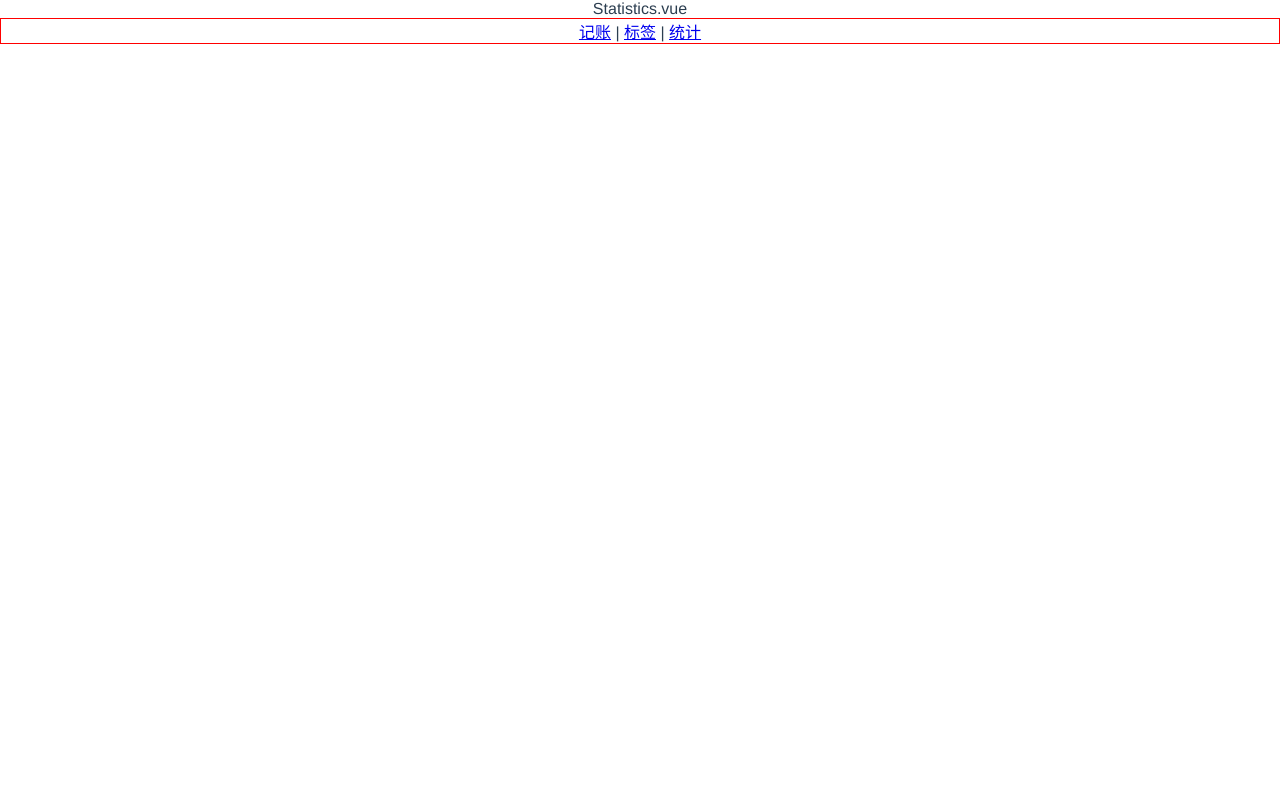
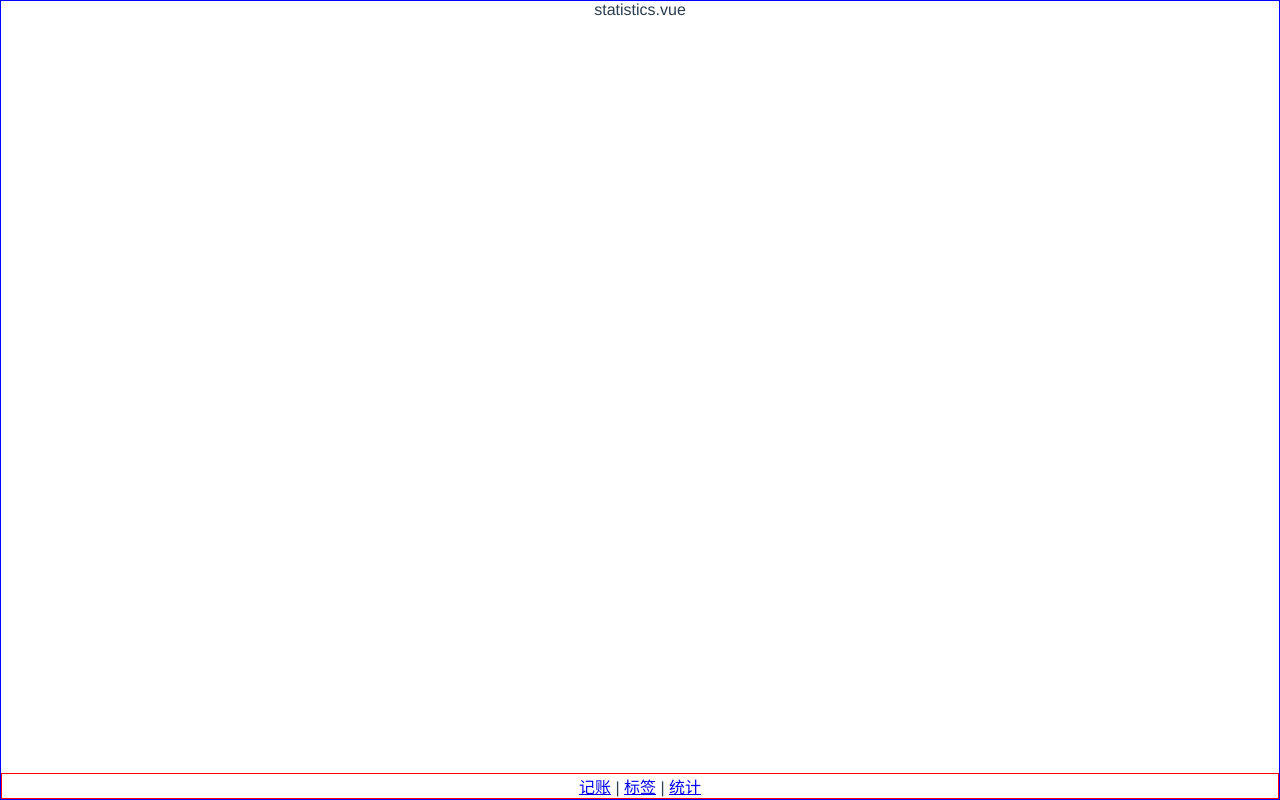
Before and after one commit to BlueMiao10/BlueMao-bookkeeping, a Vue app: page /#/statistics in a window 1280 px wide. Built offline with nearby package versions, Linux system fonts and the light colour scheme.

Commit message:
创建 <Layout></Layout>

```diff
--- /dev/null
+++ b/src/components/Layout.vue
@@ -0,0 +1,30 @@
+<template>
+  <div class="nav-wrapper">
+    <div class="content">
+      <slot></slot>
+    </div>
+    <Nav></Nav>
+  </div>
+</template>
+
+<script lang="ts">
+export default {
+  name: 'Layout'
+};
+</script>
+
+<style scoped lang="scss">
+.nav-wrapper {
+  border: 1px solid blue;
+  display: flex;
+  flex-direction: column;
+  /*高度是满屏*/
+  height: 100vh;
+}
+
+.content {
+  /*查出部分，只有内容区域会滚动*/
+  overflow: auto;
+  flex-grow: 1;
+}
+</style>
--- a/src/components/Nav.vue
+++ b/src/components/Nav.vue
@@ -2,7 +2,7 @@
   <div class="nav">
     <router-link to="/money">记账</router-link> |
     <router-link to="/labels">标签</router-link> |
-    <router-link to="statistics">统计</router-link>
+    <router-link to="/statistics">统计</router-link>
   </div>
 </template>
 
--- a/src/main.ts
+++ b/src/main.ts
@@ -5,10 +5,12 @@ import './registerServiceWorker';
 import router from './router';
 import store from './store';
 import Nav from '@/components/Nav.vue';
+import Layout from '@/components/Layout.vue';
 
 
 Vue.config.productionTip = false;
 Vue.component('Nav', Nav);
+Vue.component('Layout',Layout);
 
 new Vue({
   //初始化组件，引入router
--- a/src/views/Labels.vue
+++ b/src/views/Labels.vue
@@ -1,7 +1,7 @@
 <template>
-  <div>Labels.vue
-    <Nav></Nav>
-  </div>
+  <Layout>
+    <p>labels.vue</p>
+  </Layout>
 </template>
 
 <script lang="ts">
--- a/src/views/Money.vue
+++ b/src/views/Money.vue
@@ -1,10 +1,7 @@
 <template>
-  <div class="nav-wrapper">
-    <div class="content">
-      <p>money.vue</p>
-    </div>
-    <Nav></Nav>
-  </div>
+  <Layout>
+    <p>你好</p>
+  </Layout>
 </template>
 
 <script lang="ts">
@@ -14,17 +11,5 @@ export default {
 </script>
 
 <style scoped lang="scss">
-  .nav-wrapper{
-    border: 1px solid blue;
-    display: flex;
-    flex-direction: column;
-    /*高度是满屏*/
-    height: 100vh;
-  }
 
-  .content{
-    /*查出部分，只有内容区域会滚动*/
-    overflow: auto;
-    flex-grow: 1;
-  }
 </style>
--- a/src/views/Statistics.vue
+++ b/src/views/Statistics.vue
@@ -1,7 +1,7 @@
 <template>
-  <div>Statistics.vue
-    <Nav></Nav>
-  </div>
+  <Layout>
+    <p>statistics.vue</p>
+  </Layout>
 </template>
 
 <script lang="ts">
```
